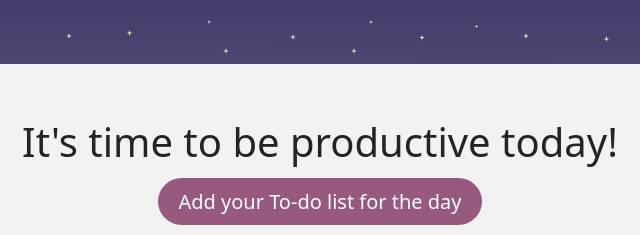
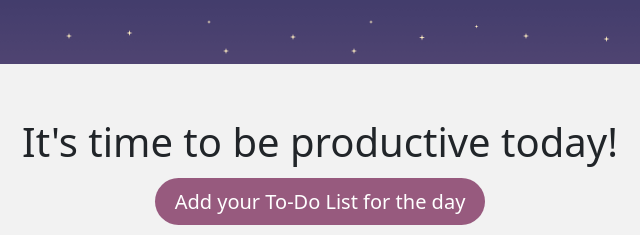
Before and after one commit to gladeo18/to-do-list, a plain HTML site: page index.html in a window 1280 px wide. Shown: the top 235 px of the page, 320-960 px from the left. Drawn offline with nearby package versions, Linux system fonts and the light colour scheme.

Commit message:
Update index.html

```diff
--- a/index.html
+++ b/index.html
@@ -4,7 +4,7 @@
     <meta charset="UTF-8">
     <meta http-equiv="X-UA-Compatible" content="IE=edge">
     <meta name="viewport" content="width=device-width, initial-scale=1.0">
-    <title>Gladiess To-do List</title>
+    <title>Your To-Do List</title>
     <link href="https://cdn.jsdelivr.net/npm/bootstrap@5.2.1/dist/css/bootstrap.min.css" rel="stylesheet" integrity="sha384-iYQeCzEYFbKjA/T2uDLTpkwGzCiq6soy8tYaI1GyVh/UjpbCx/TYkiZhlZB6+fzT" crossorigin="anonymous">
     <link rel="stylesheet" href="https://cdn.jsdelivr.net/npm/bootstrap-icons@1.9.1/font/bootstrap-icons.css">
     <link rel="stylesheet" href="styles.css">
@@ -13,7 +13,7 @@
 
     <div class="innerDesign p-4">
         <h1 class="text-center">It's time to be productive today!</h1>
-        <h5 class="text-center mt-4"><mark>Add your To-do list for the day</mark></h5>
+        <h5 class="text-center mt-4"><mark>Add your To-Do List for the day</mark></h5>
         <div class="form-group d-flex justify-content-center mt-4">
             <input type="text" class="form-control" id="task" placeholder="Add a task to your list...">
             <button type="submit" class="btn btn-primary" id="submitButton" onclick="addTask()">Submit</button>
```
